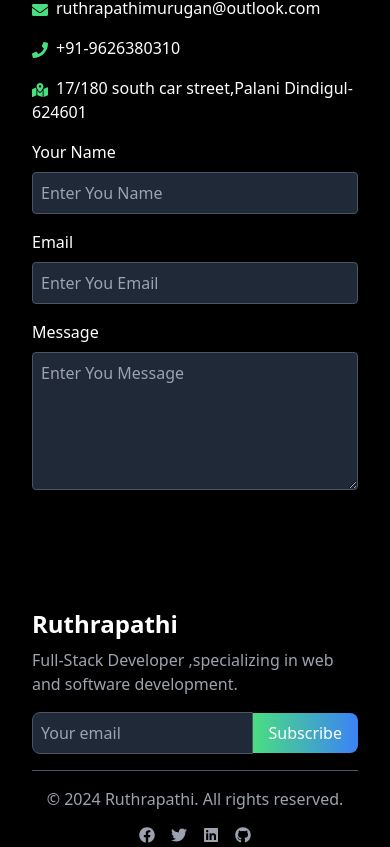
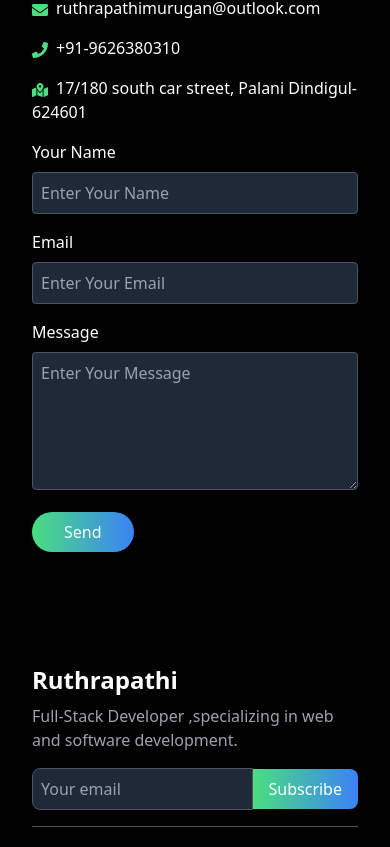
Before and after one commit to Ruthrapathi-murugan/portfolio, a React (Vite) app: page / in a window 390 px wide. Shown: the part 5838-6685 px from the top of the page. Built offline with nearby package versions, Linux system fonts and the light colour scheme.

Commit message:
server add

```diff
--- a/package.json
+++ b/package.json
@@ -10,6 +10,7 @@
     "preview": "vite preview"
   },
   "dependencies": {
+    "axios": "^1.7.7",
     "react": "^18.3.1",
     "react-dom": "^18.3.1",
     "react-icons": "^5.3.0",
--- a/src/components/Contact.jsx
+++ b/src/components/Contact.jsx
@@ -1,63 +1,106 @@
-import React from 'react'
+import React, { useState } from 'react';
+import axios from 'axios';
 import { FaEnvelope, FaMapMarkedAlt, FaPhone } from 'react-icons/fa'
 
 const Contact = () => {
+  const [formData, setFormData] = useState({
+    name: '',
+    email: '',
+    message: ''
+  });
+  const [success, setSuccess] = useState(false);
+
+  const handleChange = (e) => {
+    setFormData({
+      ...formData,
+      [e.target.name]: e.target.value
+    });
+  };
+
+  const handleSubmit = async (e) => {
+    e.preventDefault();
+    try {
+      const res = await axios.post('http://localhost:5000/api/contact', formData);
+      if (res.status === 200) {
+        setSuccess(true);
+        setFormData({ name: '', email: '', message: '' });
+      }
+    } catch (err) {
+      console.error('Error sending message', err);
+    }
+  };
+
   return (
     <div className="bg-black text-white py-20" id="contact">
       <div className="container mx-auto px-8 md:px-16 lg:px-24">
         <h2 className="text-4xl font-bold text-center mb-12">Contact Me</h2>
         <div className="flex flex-col md:flex-row items-center md:space-x-12">
           <div className="flex-1">
-            <h3 className='text-3xl font-bold text-transparent bg-clip-text bg-gradient-to-r
-            from-green-400 to-blue-500 mb-4'>Let's Talk</h3>
+            <h3 className="text-3xl font-bold text-transparent bg-clip-text bg-gradient-to-r from-green-400 to-blue-500 mb-4">Let's Talk</h3>
             <p>I'm open to discussing web development projects or partnership opportunities.</p>
-            <div className='mb-4 mt-8'>
-                <FaEnvelope className='inline-block text-green-400 mr-2'></FaEnvelope>
-                <a href="mailto:ruthrapathimurugan@outlook.com" className='hover:underline'>
+            <div className="mb-4 mt-8">
+              <FaEnvelope className="inline-block text-green-400 mr-2"></FaEnvelope>
+              <a href="mailto:ruthrapathimurugan@outlook.com" className="hover:underline">
                 ruthrapathimurugan@outlook.com
               </a>
             </div>
-            <div className='mb-4'>
-                <FaPhone className='inline-block text-green-400 mr-2'></FaPhone>
+            <div className="mb-4">
+              <FaPhone className="inline-block text-green-400 mr-2"></FaPhone>
               <span>+91-9626380310</span>
             </div>
-            <div className='mb-4'>
-                <FaMapMarkedAlt className='inline-block text-green-400 mr-2'></FaMapMarkedAlt>
-                <span>17/180 south car street,Palani Dindigul-624601</span>
+            <div className="mb-4">
+              <FaMapMarkedAlt className="inline-block text-green-400 mr-2"></FaMapMarkedAlt>
+              <span>17/180 south car street, Palani Dindigul-624601</span>
             </div>
           </div>
-          <div className='flex-1 w-full'>
-            <form className='space-y-4'>
+          <div className="flex-1 w-full">
+            <form className="space-y-4" onSubmit={handleSubmit}>
               <div>
-                    <label htmlFor="name" className='block mb-2'>Your Name</label>
-                    <input type="text"
-                    className='w-full p-2 rounded bg-gray-800 border border-gray-600 focus:outline-none
-                    focus:border-green-400'
-                    placeholder='Enter You Name'/>
+                <label htmlFor="name" className="block mb-2">Your Name</label>
+                <input
+                  type="text"
+                  name="name"
+                  value={formData.name}
+                  onChange={handleChange}
+                  className="w-full p-2 rounded bg-gray-800 border border-gray-600 focus:outline-none focus:border-green-400"
+                  placeholder="Enter Your Name"
+                />
               </div>
               <div>
-                    <label htmlFor="emial" className='block mb-2'>Email</label>
-                    <input type="text"
-                    className='w-full p-2 rounded bg-gray-800 border border-gray-600 focus:outline-none
-                    focus:border-green-400'
-                    placeholder='Enter You Email'/>
+                <label htmlFor="email" className="block mb-2">Email</label>
+                <input
+                  type="text"
+                  name="email"
+                  value={formData.email}
+                  onChange={handleChange}
+                  className="w-full p-2 rounded bg-gray-800 border border-gray-600 focus:outline-none focus:border-green-400"
+                  placeholder="Enter Your Email"
+                />
               </div>
               <div>
-                    <label htmlFor="message" className='block mb-2'>Message</label>
-                    <textarea type="text"
-                    className='w-full p-2 rounded bg-gray-800 border border-gray-600 focus:outline-none
-                    focus:border-green-400'
+                <label htmlFor="message" className="block mb-2">Message</label>
+                <textarea
+                  name="message"
+                  value={formData.message}
+                  onChange={handleChange}
+                  className="w-full p-2 rounded bg-gray-800 border border-gray-600 focus:outline-none focus:border-green-400"
                   rows="5"
-                    placeholder='Enter You Message'/>
+                  placeholder="Enter Your Message"
+                />
               </div>
-                <button className='bg-gradient-to-r from-green-400 to-blue-500 text-white hidden md:inline
-            transform transition-transform duration-300 hover:scale-105 px-8 py-2 rounded-full'>Send</button>
+              <button
+                type="submit"
+                className="bg-gradient-to-r from-green-400 to-blue-500 text-white transform transition-transform duration-300 hover:scale-105 px-8 py-2 rounded-full"
+              >
+                Send
+              </button>
             </form>
+            {success && <p className="text-green-500 mt-4">Message sent successfully!</p>}
           </div>
         </div>
       </div>
     </div>
-  )
-}
+  );
+};
 
-export default Contact
+export default Contact;
```
Also changed, not shown: 1 other file (tests, documents, lock files or other folders). Lines whose indentation alone changed are shown as unchanged.
